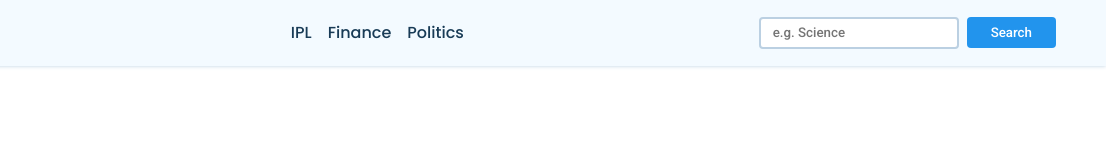
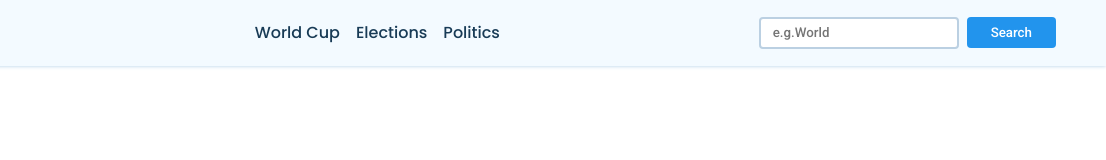
Before and after one commit to Harshwardhan-Dhokane/News-Website, a plain HTML site: page index.html in a window 1280 px wide. Shown: the full height of the page, 174-1280 px from the left. Drawn offline with Linux system fonts and the light colour scheme; no server answers.

Commit message:
Hey Bro,  I am doing a contribution to your code

```diff
--- a/index.html
+++ b/index.html
@@ -16,17 +16,18 @@
             </a>
             <div class="nav-links">
                 <ul class="flex">
-                    <li class="hover-link nav-item" id="ipl" onclick="onNavItemClick('ipl')">IPL</li>
-                    <li class="hover-link nav-item" id="finance" onclick="onNavItemClick('finance')">Finance</li>
+                    <li class="hover-link nav-item" id="ipl" onclick="onNavItemClick('ipl')">World Cup</li>
+                    <li class="hover-link nav-item" id="finance" onclick="onNavItemClick('finance')">Elections</li>
                     <li class="hover-link nav-item" id="politics" onclick="onNavItemClick('politics')">Politics</li>
                 </ul>
             </div>
             <div class="search-bar flex">
-                <input id="search-text" type="text" class="news-input" placeholder="e.g. Science">
+                <input id="search-text" type="text" class="news-input" placeholder="e.g.World">
                 <button id="search-button" class="search-button">Search</button>
             </div>
         </div>
     </nav>
+
 
 
     <main>
--- a/style.css
+++ b/style.css
@@ -45,7 +45,7 @@ ul {
 
 nav {
     background-color: #f3faff;
-    box-shadow: 0 0 4px #bbd0e2;
+    box-shadow: 0 0 4px #afcde7;
     position: fixed;
     top: 0;
     z-index: 99;
@@ -134,7 +134,7 @@ main {
 }
 
 .card:hover {
-    box-shadow: 1px 1px 8px #d4ecff;
+    box-shadow: 1px 1px 8px #000000;
     background-color: #f9fdff;
     transform: translateY(-2px);
 }
```
